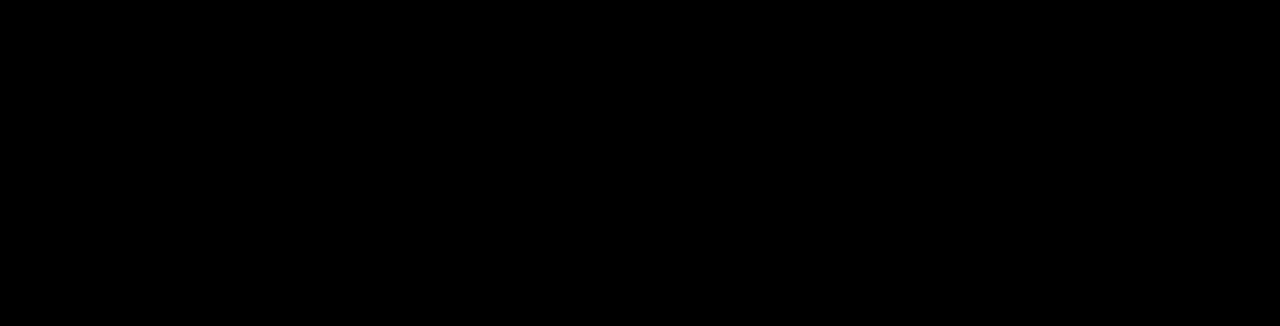
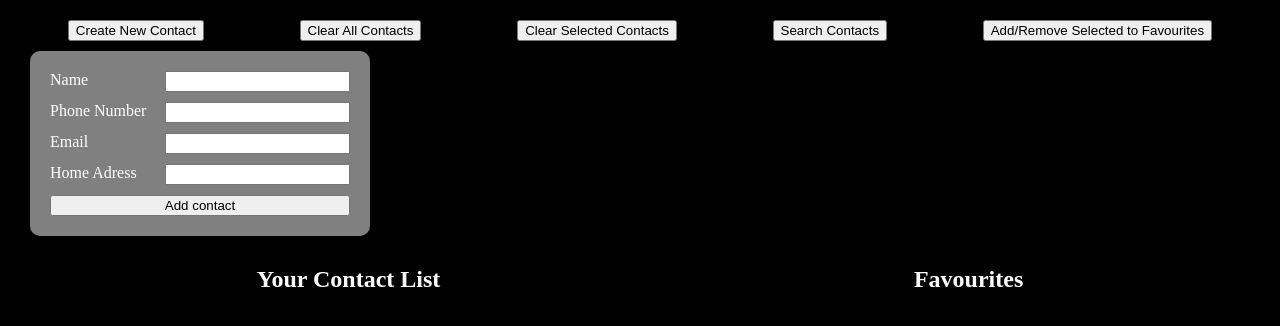
Before and after one commit to TomasKrin/contact-book, a plain HTML site: page index.html in a window 1280 px wide. Drawn offline with Linux system fonts and the light colour scheme.

Commit message:
visual part

```diff
--- a/index.html
+++ b/index.html
@@ -11,7 +11,43 @@
     </head>
 
     <body>
-
+        <main>
+            <div class="buttons">
+                <button id="create">Create New Contact</button>
+                <button id="clearAll">Clear All Contacts</button>
+                <button id="clearSelected">Clear Selected Contacts</button>
+                <button id="search">Search Contacts</button>
+                <button id="favourites">Add/Remove Selected to
+                    Favourites</button>
+            </div>
+            <form>
+                <div class="cont">
+                    <label for="name">Name</label>
+                    <input type="text" name="name" id="name">
+                </div>
+                <div class="cont">
+                    <label for="pNumber">Phone Number</label>
+                    <input type="number" name="pNumber" id="pNumber">
+                </div>
+                <div class="cont">
+                    <label for="email">Email</label>
+                    <input type="email" name="email" id="email">
+                </div>
+                <div class="cont">
+                    <label for="adress">Home Adress</label>
+                    <input type="text" name="adress" id="adress">
+                </div>
+                <button type="submit">Add contact</button>
+            </form>
+            <section class="contactLists">
+                <div class="addedContactList">
+                    <h1>Your Contact List</h1>
+                </div>
+                <div class="addedContactList">
+                    <h1>Favourites</h1>
+                </div>
+            </section>
+        </main>
     </body>
 
 </html>
--- a/index.scss
+++ b/index.scss
@@ -2,4 +2,40 @@ body {
     margin: 0;
     padding: 20px;
     background-color: black;
+    color: white;
 }
+
+main {
+    .buttons {
+        display: flex;
+        justify-content: space-around;
+    }
+
+    form {
+        display: flex;
+        flex-direction: column;
+        width: 300px;
+        background-color: gray;
+        padding: 20px;
+        margin: 10px;
+        gap: 10px;
+        border-radius: 10px;
+
+        .cont {
+            display: flex;
+            justify-content: space-between;
+        }
+    }
+
+    .contactLists {
+        display: flex;
+        flex-direction: row;
+        justify-content: space-around;
+
+        .addedContactList {
+            display: flex;
+            flex-direction: column;
+            gap: 20px;
+        }
+    }
+}
```
Also changed, not shown: index.css, 1 other file.
